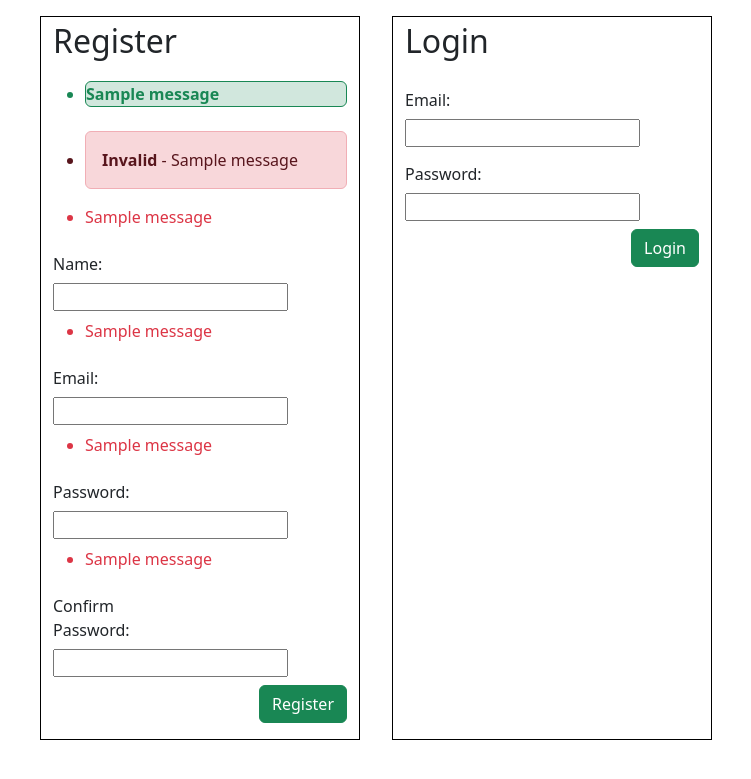
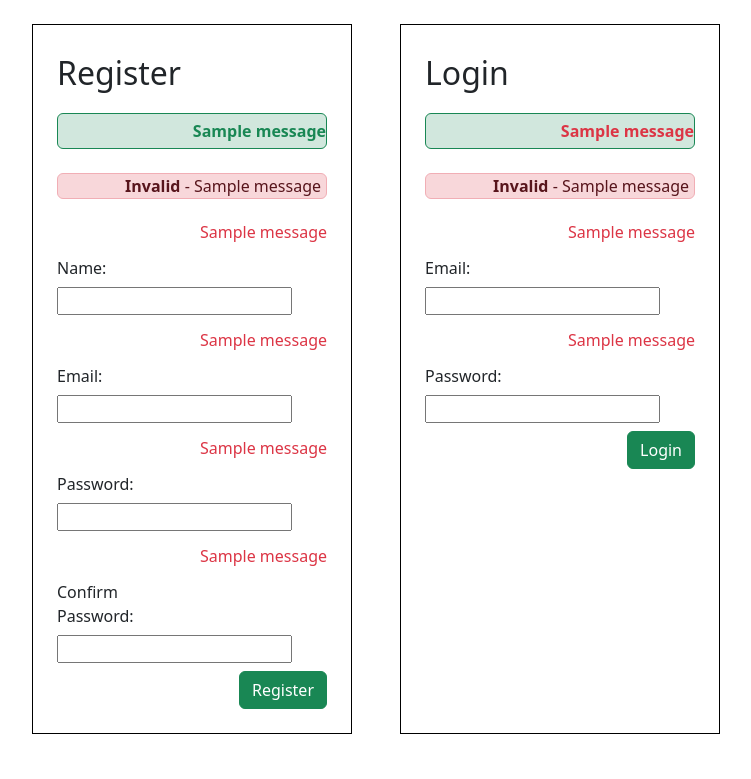
Before and after one commit to Catron-Gainey/favorite_song, a Flask app: page /index in a window 1280 px wide. Shown: the top 779 px of the page, without its empty margins (264-1015 px from the left). Run offline with Flask 3, Linux system fonts and the light colour scheme; one stand-in notice (Sample message) is shown.

Commit message:
KL commit 05/06/24

```diff
--- a/flask_app/controllers/users.py
+++ b/flask_app/controllers/users.py
@@ -29,14 +29,13 @@ def dash_page():
 
 ############################################
 
-
 ### POST ROUTES ##################
 
 #! Registration Post
 @app.post("/user/register")
 def reg_post():
     # validation for reg
-    if not user.user.validate_register(request.form):
+    if not user.User.validate_register(request.form):
         return redirect("/")
 
     # check if user_email exists in db
@@ -68,6 +67,43 @@ def reg_post():
 #! Login Post
 @app.post("/user/login")
 def login_post():
+    # validation for login
+    if not user.User.validate_login(request.form):
+        return redirect("/")
+
+    # fetch user_email
+    user_in_db = user.User.get_user_by_email(request.form["email"])
+    # if not, flash message
+    if not user_in_db:
+        flash("The email and/or password you entered was incorrect. Please try again.", "error")
+        return redirect("/")
+
+    # save user_email in sessions
+    session["email"] = request.form["email"]
+
+    # pw check (if match with pw in db)
+    pw_check = bcrypt.check_password_hash(user_in_db.password, request.form["password"])
+    if not pw_check:
+        flash("Unable to process verification. Please try again.", "error")
+        return redirect("/")
+
+    # store user into session
+    user_id = user_in_db.id
+    session["user_id"] = user_id
     return redirect("/dashboard")
 
 ############################################
+
+### DESTROY SESSION ########################
+
+#! clear session - temp button
+@app.get("/clear_session_temp")
+def destroy():
+    if "user_id" not in session:
+        return redirect("/")
+
+    session.clear()
+    print("----- Session cleared. -----")
+    return redirect("/")
+
+############################################
--- a/flask_app/static/css/styling.css
+++ b/flask_app/static/css/styling.css
@@ -7,3 +7,19 @@
 .form-label {
     margin-bottom: 0;
 }
+
+.flashes {
+    padding: 0;
+    margin: 0;
+}
+
+.flashes li {
+    list-style-position: inside;
+    list-style-type: none;
+    text-align: right;
+    padding: 5px 0px;
+}
+
+li.reg_invalid, li.login_invalid {
+    padding: 0px 5px;
+}
--- a/flask_app/templates/login_reg.html
+++ b/flask_app/templates/login_reg.html
@@ -14,7 +14,7 @@
     <div class="container-fluid">
         <div class="row justify-content-md-center">
             <!-- REG FORM START -->
-            <form action="/user/register" method="post" class="form col-md-3 m-3 pb-3 border border-black">
+            <form action="/user/register" method="post" class="form col-md-3 m-4 p-4 border border-black">
                 <p class="fs-2">Register</p>
 
 
@@ -37,6 +37,7 @@
                     {% endfor %}
                 </ul>
                 {% endwith %}
+
                 <!-- FLASH END -->
 
 
@@ -121,10 +122,40 @@
 
 
             <!-- LOGIN FORM START -->
-            <form action="/user/login" method="post" class="form col-md-3 m-3 pb-3 border border-black">
+            <form action="/user/login" method="post" class="form col-md-3 m-4 p-4 border border-black">
                 <p class="fs-2">Login</p>
 
+                <!-- FLASH START -->
+
+                <!-- ACCOUNT_ERROR -->
+                {% with messages=get_flashed_messages(with_categories=true, category_filter=["error"]) %}
+                <ul class="flashes text-danger">
+                    {% for category, message in messages: %}
+                    <li class="{{ category }} border border-success bg-success-subtle fw-bold rounded mb-4">{{ message
+                        }}</li>
+                    {% endfor %}
+                </ul>
+                {% endwith %}
+                <!-- LOGIN_INVALID -->
+                {% with messages=get_flashed_messages(with_categories=true, category_filter=["login_invalid"]) %} <ul
+                    class="flashes text-danger">
+                    {% for category, message in messages: %}
+                    <li class="{{ category }} alert alert-danger"><strong>Invalid</strong> - {{ message }}</li>
+                    {% endfor %}
+                </ul>
+                {% endwith %}
+
+                <!-- FLASH END -->
+
                 <!-- EMAIL -->
+
+                {% with messages=get_flashed_messages(with_categories=true, category_filter=["login_email"]) %} <ul
+                    class="flashes text-danger">
+                    {% for category, message in messages: %}
+                    <li class="{{ category }}">{{ message }}</li>
+                    {% endfor %}
+                </ul>
+                {% endwith %}
                 <div class="row mb-2 align-items-lg-center justify-content-md-between">
                     <div class="col-auto">
                         <label for="email" class="col-form-label">Email:</label>
@@ -133,7 +164,16 @@
                         <input type="text" name="email" class="form-group">
                     </div>
                 </div>
+
                 <!-- PASS -->
+
+                {% with messages=get_flashed_messages(with_categories=true, category_filter=["login_pass"]) %} <ul
+                    class="flashes text-danger">
+                    {% for category, message in messages: %}
+                    <li class="{{ category }}">{{ message }}</li>
+                    {% endfor %}
+                </ul>
+                {% endwith %}
                 <div class="row mb-2 align-items-lg-center justify-content-md-between">
                     <div class="col-auto">
                         <label for="password" class="col-form-label">Password:</label>
```
Also changed, not shown: flask_app/models/user.py (+42 -2 lines), 2 other files.
